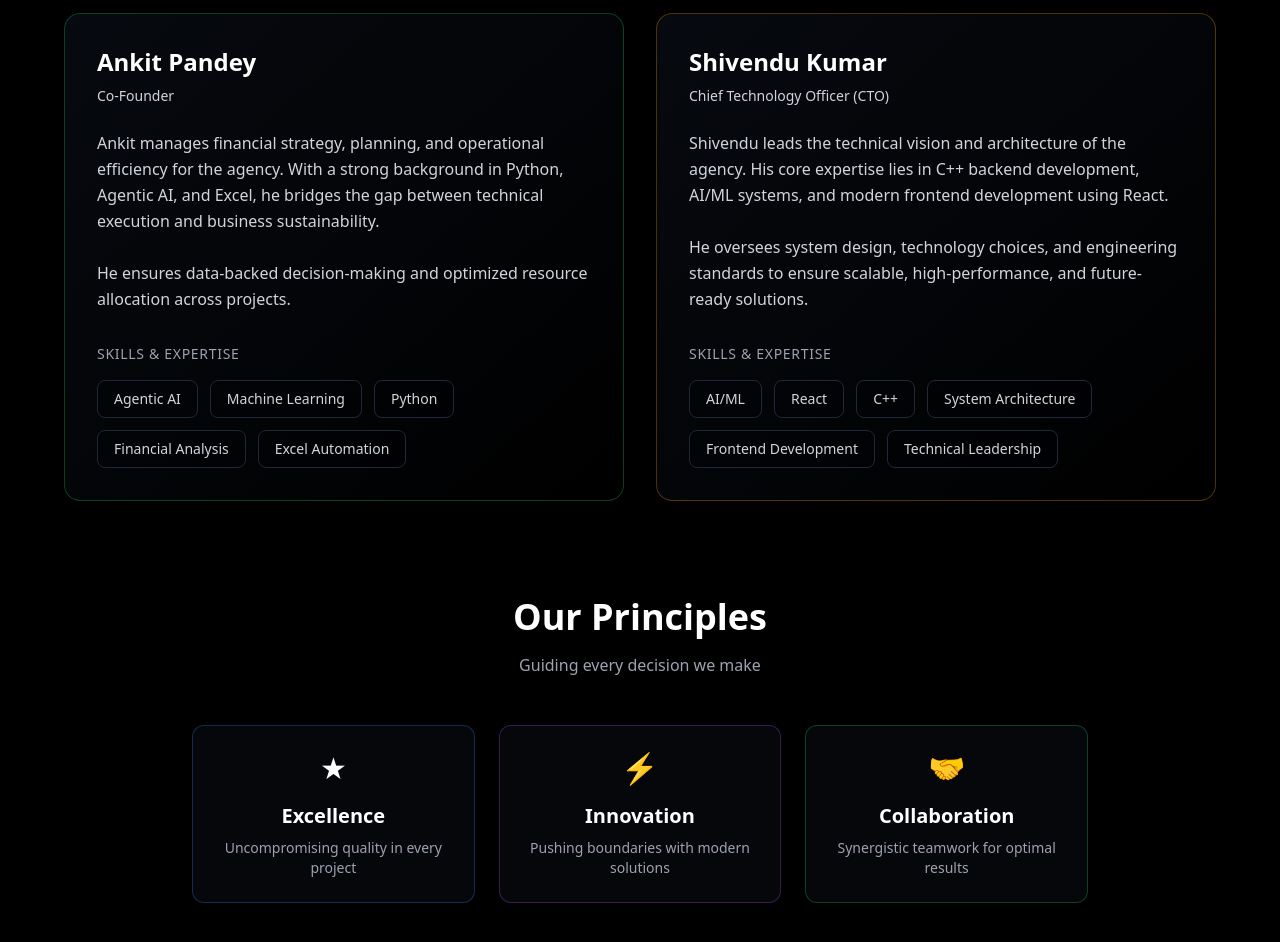
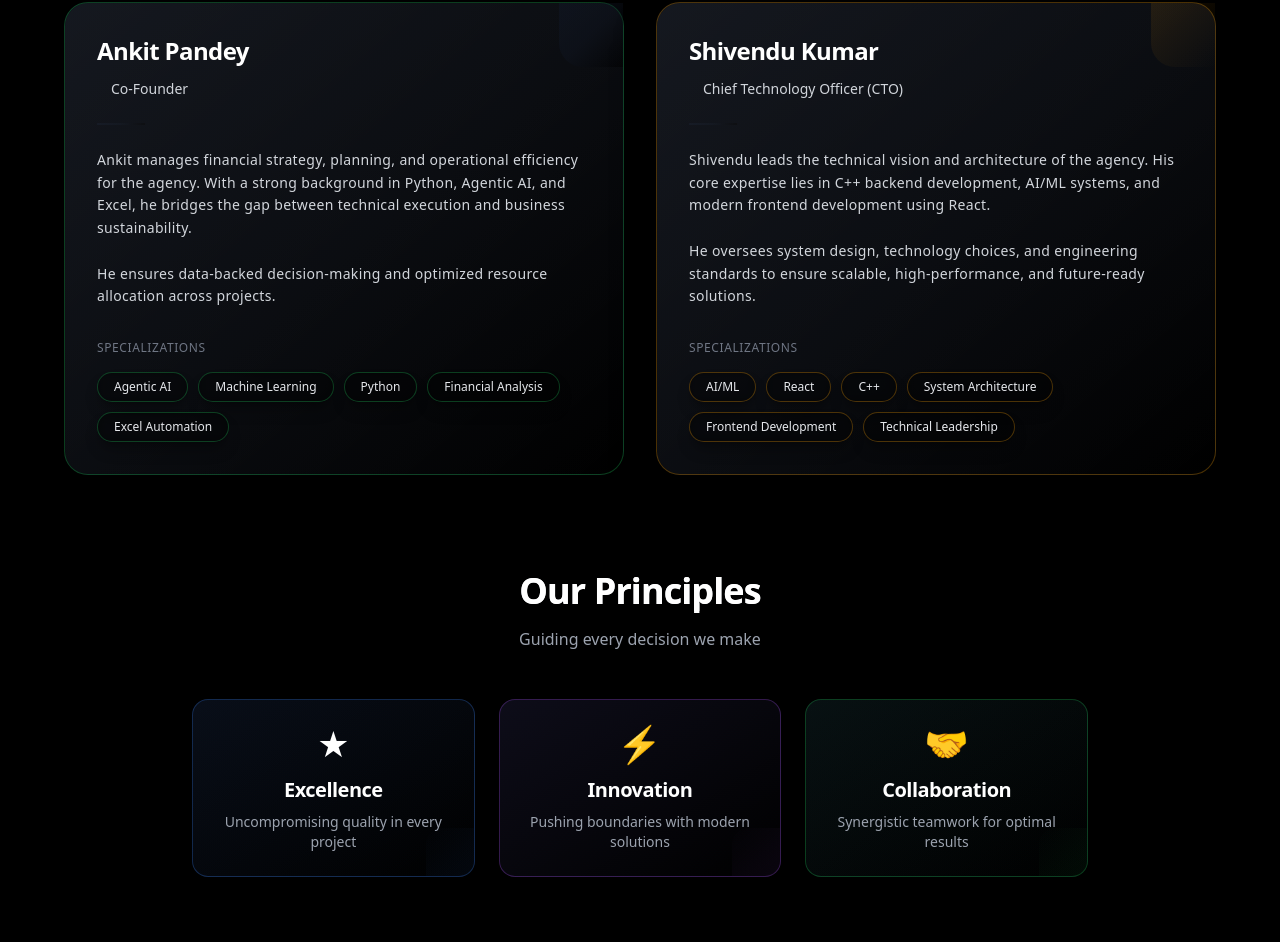
Before and after one commit to kartikeya2006jay/Agentra-Website, a Next.js app: page /about in a window 1280 px wide. Shown: the part 1112-2054 px from the top of the page. Built offline with nearby package versions, Linux system fonts and the light colour scheme.

Commit message:
Final About Agentra Page

```diff
--- a/app/about/page.tsx
+++ b/app/about/page.tsx
@@ -349,7 +349,7 @@ export default function AboutPage() {
             </motion.div>
           </motion.div>
 
-          {/* Professional Team Grid - 2 columns */}
+          {/* Professional Team Grid - 2 columns with beautiful cards */}
           <div className="grid grid-cols-1 lg:grid-cols-2 gap-8 max-w-6xl mx-auto">
             {teamMembers.map((member, index) => (
               <motion.div
@@ -361,51 +361,65 @@ export default function AboutPage() {
                   duration: 0.6,
                   ease: "easeOut"
                 }}
-                className="group"
               >
-                {/* Professional Card with colored border */}
-                <div className={`relative bg-gradient-to-br from-gray-900/40 to-black/40 backdrop-blur-sm rounded-2xl p-8 h-full ${member.borderColor} border`}>
+                {/* Beautiful Card with subtle glow and elegant styling */}
+                <div className={`relative bg-gradient-to-br from-gray-900/50 via-gray-900/30 to-black/50 backdrop-blur-sm rounded-3xl p-8 h-full ${member.borderColor} border shadow-2xl shadow-black/50`}>
 
-                  {/* Header */}
-                  <div className="mb-6">
-                    <h3 className="text-2xl font-bold text-white mb-2">{member.name}</h3>
-                    <div className="space-y-1">
+                  {/* Subtle inner glow */}
+                  <div className="absolute inset-0 rounded-3xl bg-gradient-to-br from-white/5 to-transparent pointer-events-none" />
+
+                  {/* Header with elegant spacing */}
+                  <div className="relative mb-6">
+                    <h3 className="text-2xl font-bold text-white mb-3 tracking-tight">{member.name}</h3>
+                    <div className="space-y-1.5">
                       {member.roles.map((role, i) => (
-                        <p key={i} className="text-gray-300 font-medium text-sm">{role}</p>
+                        <p key={i} className="text-gray-300 font-light text-sm flex items-center gap-2">
+                          <span className={`w-1.5 h-1.5 rounded-full bg-${member.borderColor.split('-')[1]}-500/70`} />
+                          {role}
+                        </p>
                       ))}
                     </div>
                   </div>
 
-                  {/* Description */}
-                  <p className="text-gray-300 leading-relaxed mb-8 font-light whitespace-pre-line">
+                  {/* Elegant divider */}
+                  <div className={`w-12 h-0.5 bg-gradient-to-r from-${member.borderColor.split('-')[1]}-500/50 to-transparent mb-6`} />
+
+                  {/* Description with refined typography */}
+                  <p className="text-gray-300 leading-relaxed mb-8 font-light text-sm tracking-wide whitespace-pre-line">
                     {member.description}
                   </p>
 
-                  {/* Skills */}
+                  {/* Skills with elegant badges */}
                   <div>
-                    <h4 className="text-sm font-medium text-gray-400 uppercase tracking-wider mb-4">
-                      Skills & Expertise
+                    <h4 className="text-xs font-medium text-gray-500 uppercase tracking-wider mb-4 flex items-center gap-2">
+                      <span>Specializations</span>
+                      <span className={`w-1 h-1 rounded-full bg-${member.borderColor.split('-')[1]}-500/70`} />
                     </h4>
-                    <div className="flex flex-wrap gap-3">
+                    <div className="flex flex-wrap gap-2.5">
                       {member.skills.map((skill, i) => (
                         <motion.span
                           key={skill}
                           initial={{ opacity: 0, scale: 0.8 }}
                           animate={{ opacity: 1, scale: 1 }}
                           transition={{ delay: 1.7 + index * 0.1 + i * 0.1 }}
-                          className="px-4 py-2 bg-black/40 backdrop-blur-sm text-gray-300 text-sm rounded-lg border border-gray-800"
+                          className={`px-4 py-1.5 bg-black/60 backdrop-blur-sm text-gray-200 text-xs rounded-full border ${member.borderColor} shadow-lg shadow-black/30`}
                         >
                           {skill}
                         </motion.span>
                       ))}
                     </div>
                   </div>
+
+                  {/* Decorative corner accent */}
+                  <div className="absolute top-0 right-0 w-20 h-20 overflow-hidden">
+                    <div className={`absolute top-0 right-0 w-16 h-16 bg-gradient-to-br from-${member.borderColor.split('-')[1]}-500/10 to-transparent rounded-bl-3xl`} />
+                  </div>
                 </div>
               </motion.div>
             ))}
           </div>
 
-          {/* Principles Section */}
+          {/* Principles Section with beautiful cards */}
           <motion.div
             initial={{ opacity: 0 }}
             animate={{ opacity: 1 }}
@@ -413,8 +427,10 @@ export default function AboutPage() {
             className="max-w-4xl mx-auto mt-24"
           >
             <div className="text-center mb-12">
-              <h2 className="text-4xl font-bold text-white mb-4">Our Principles</h2>
-              <p className="text-gray-400">Guiding every decision we make</p>
+              <h2 className="text-4xl font-bold text-white mb-4 tracking-tight bg-gradient-to-r from-gray-100 to-gray-300 bg-clip-text text-transparent">
+                Our Principles
+              </h2>
+              <p className="text-gray-400 font-light">Guiding every decision we make</p>
             </div>
 
             <div className="grid grid-cols-1 md:grid-cols-3 gap-6">
@@ -423,19 +439,22 @@ export default function AboutPage() {
                   title: "Excellence",
                   description: "Uncompromising quality in every project",
                   icon: "★",
-                  borderColor: "border-blue-500/30"
+                  borderColor: "border-blue-500/30",
+                  gradient: "from-blue-500/20"
                 },
                 {
                   title: "Innovation",
                   description: "Pushing boundaries with modern solutions",
                   icon: "⚡",
-                  borderColor: "border-purple-500/30"
+                  borderColor: "border-purple-500/30",
+                  gradient: "from-purple-500/20"
                 },
                 {
                   title: "Collaboration",
                   description: "Synergistic teamwork for optimal results",
                   icon: "🤝",
-                  borderColor: "border-green-500/30"
+                  borderColor: "border-green-500/30",
+                  gradient: "from-green-500/20"
                 }
               ].map((principle, index) => (
                 <motion.div
@@ -443,11 +462,20 @@ export default function AboutPage() {
                   initial={{ opacity: 0, y: 20 }}
                   animate={{ opacity: 1, y: 0 }}
                   transition={{ delay: 2.3 + index * 0.1 }}
-                  className={`bg-gray-900/30 backdrop-blur-sm rounded-xl p-6 text-center ${principle.borderColor} border`}
+                  className={`relative bg-gradient-to-br from-gray-900/40 to-black/40 backdrop-blur-sm rounded-2xl p-6 text-center ${principle.borderColor} border shadow-xl shadow-black/40 overflow-hidden`}
                 >
-                  <div className="text-3xl mb-4">{principle.icon}</div>
-                  <h3 className="text-xl font-semibold text-white mb-2">{principle.title}</h3>
-                  <p className="text-gray-400 text-sm">{principle.description}</p>
+                  {/* Elegant background gradient */}
+                  <div className={`absolute inset-0 bg-gradient-to-br ${principle.gradient} to-transparent opacity-20`} />
+
+                  {/* Icon with glow */}
+                  <div className="relative">
+                    <div className="text-4xl mb-3">{principle.icon}</div>
+                    <h3 className="text-xl font-semibold text-white mb-2 tracking-tight">{principle.title}</h3>
+                    <p className="text-gray-400 text-sm font-light">{principle.description}</p>
+                  </div>
+
+                  {/* Subtle corner accent */}
+                  <div className={`absolute bottom-0 right-0 w-12 h-12 bg-gradient-to-tl ${principle.gradient} to-transparent opacity-30 rounded-tl-2xl`} />
                 </motion.div>
               ))}
             </div>
```
